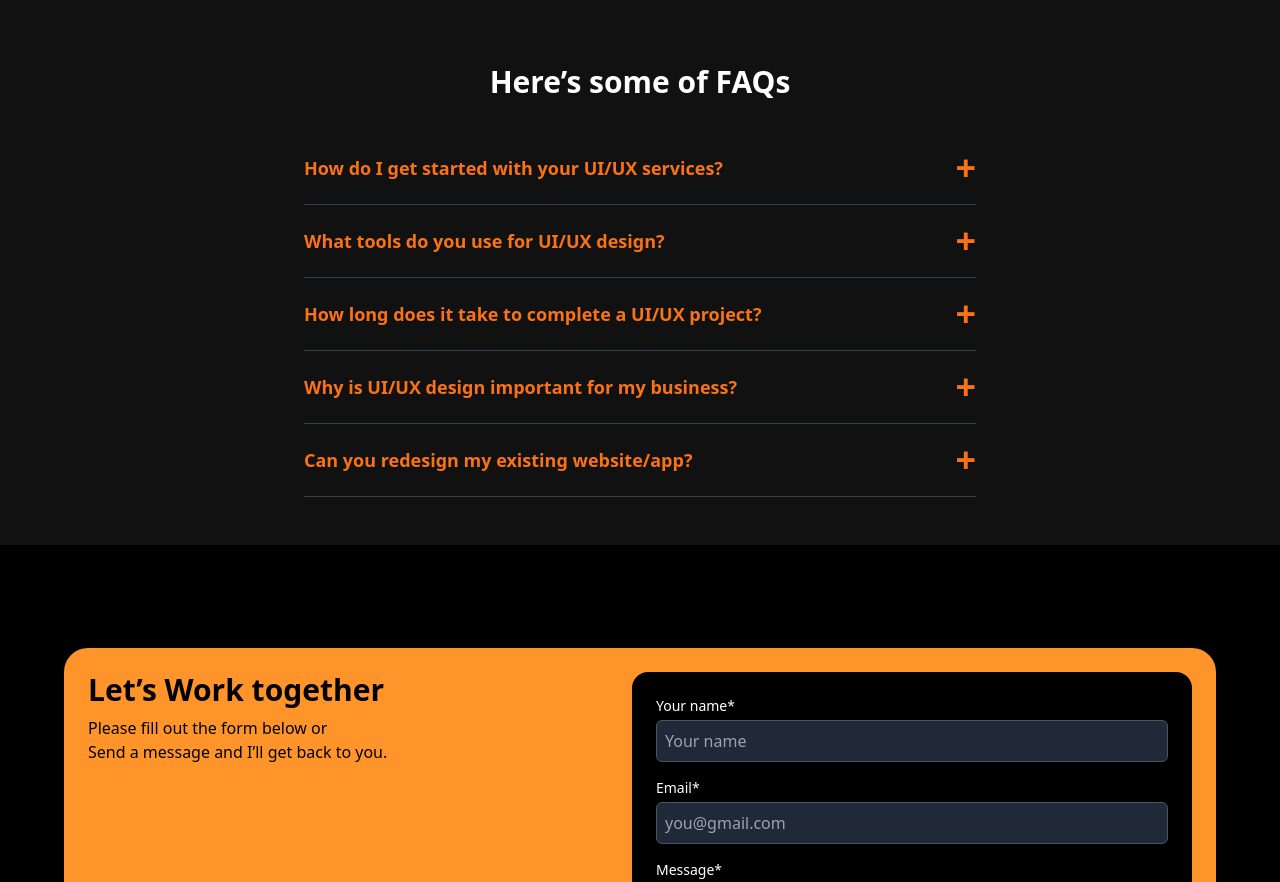
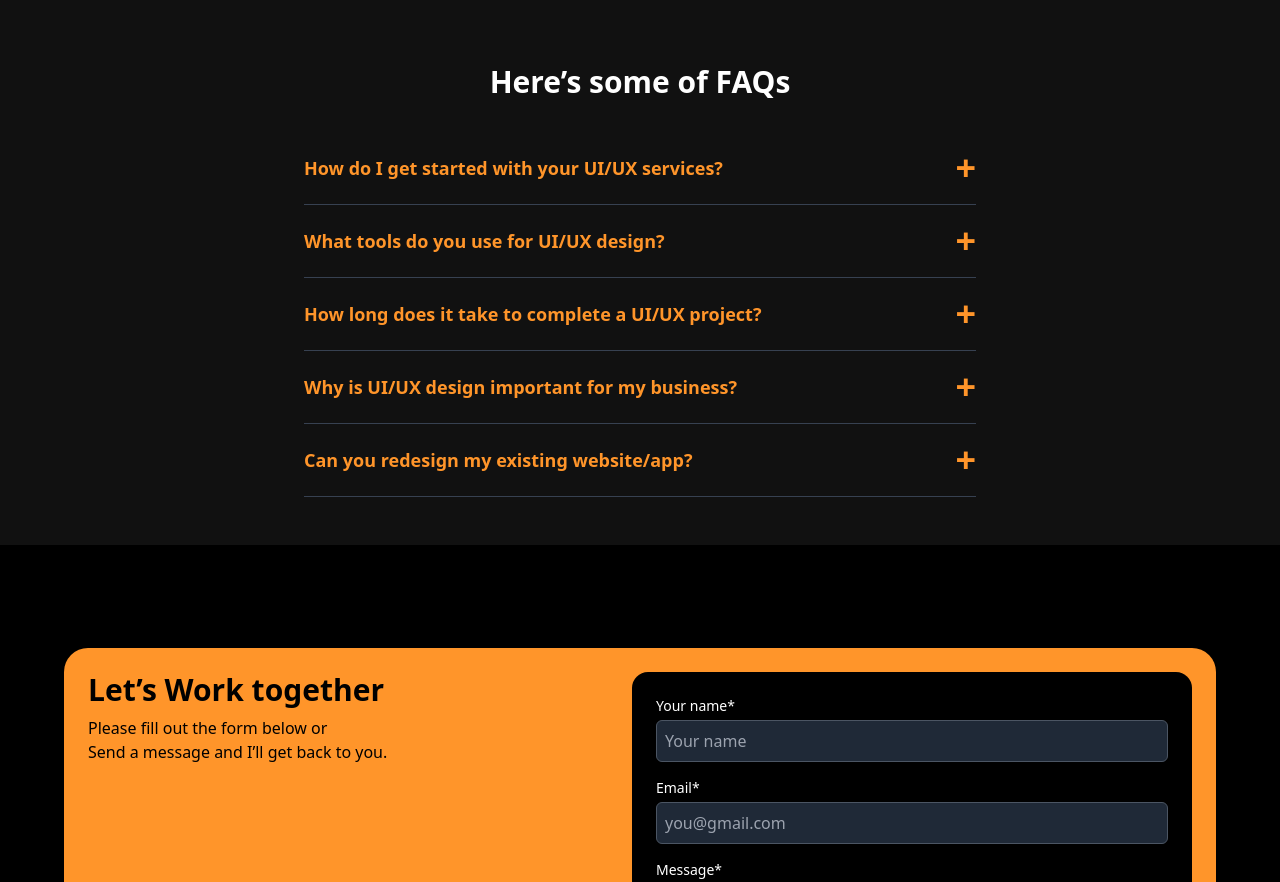
Before and after one commit to Muhammadyahyasoomro/UI-UX-agency, a React (Vite) app: page / in a window 1280 px wide. Shown: the part 4760-5642 px from the top of the page. Built offline with nearby package versions, Linux system fonts and the light colour scheme.

Commit message:
color orange

```diff
--- a/src/App.tsx
+++ b/src/App.tsx
@@ -18,7 +18,6 @@ function App() {
       <Milestones />
       <Services/>
       <WorkingProcess />
-
       <FAQ/>
       <ContactCTA/>
     </div>
--- a/src/components/FAQ.tsx
+++ b/src/components/FAQ.tsx
@@ -41,7 +41,7 @@ const FAQ = () => {
         {faqs.map((faq, index) => (
           <div key={index} className="border-b border-gray-700">
             <button
-              className="w-full text-left py-4 text-lg font-semibold flex justify-between items-center text-orange-500 font-bold"
+              className="w-full text-left py-4 text-lg font-semibold flex justify-between items-center text-[#FF952A] font-bold"
               onClick={() => toggleFAQ(index)}
             >
               {faq.question}
```
